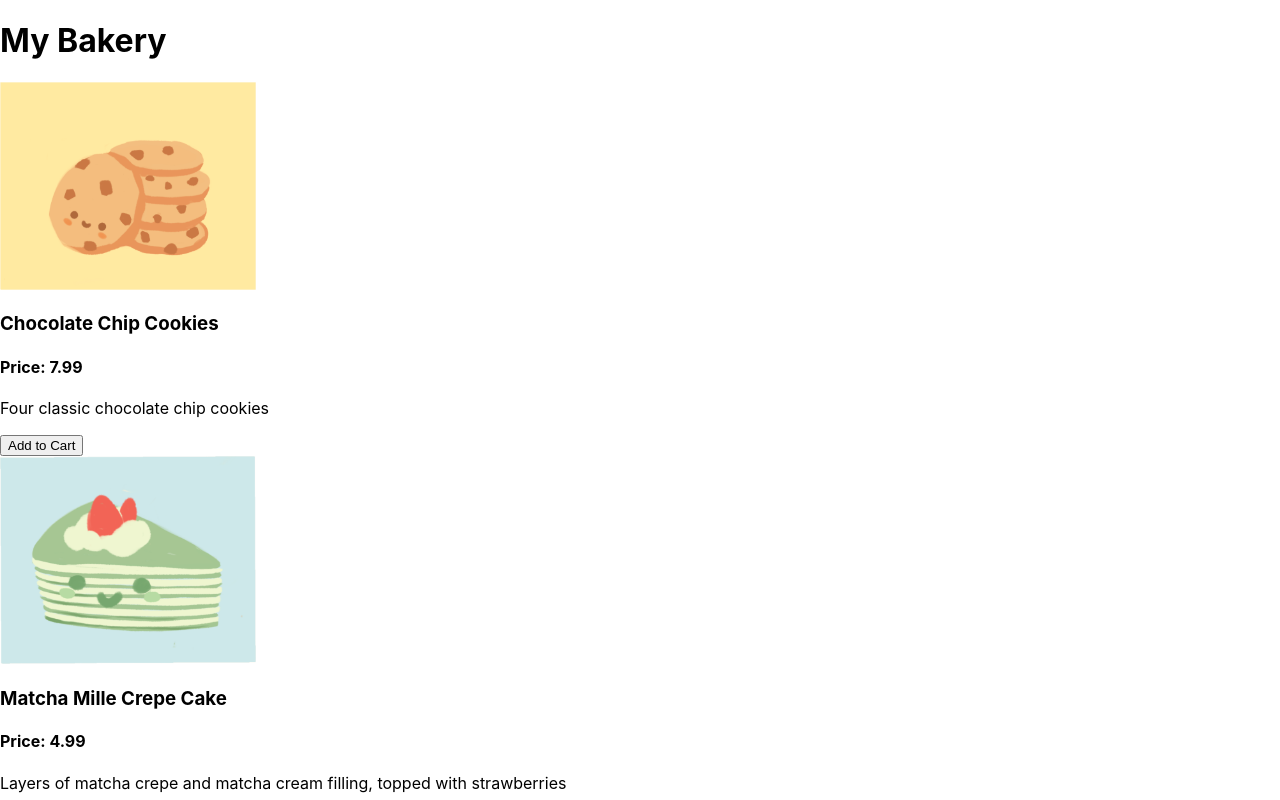
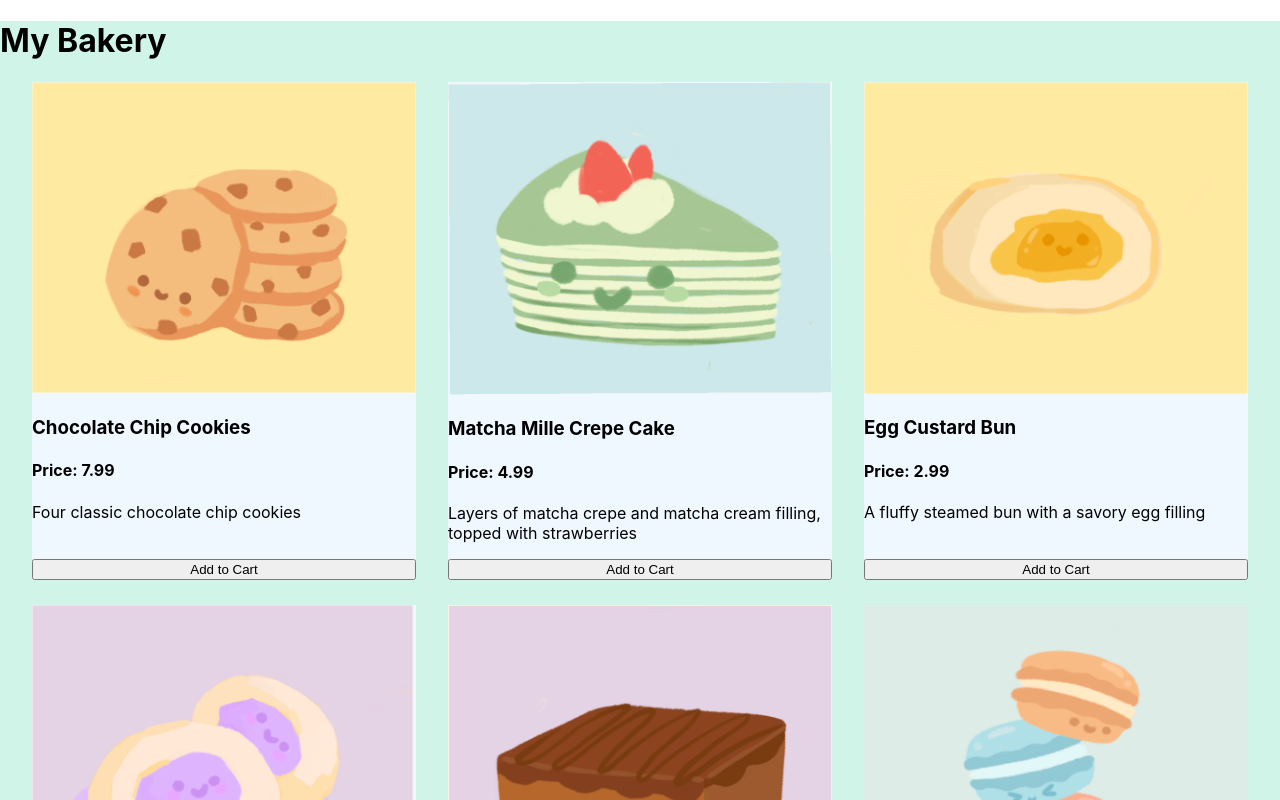
Before and after one commit to CatherinaNiu/react-studio, a React (Create React App) app: page / in a window 1280 px wide. Shown: the top 800 px of the page. Built offline with nearby package versions, Linux system fonts and the light colour scheme.

Commit message:
no no touch square now

```diff
--- a/src/App.css
+++ b/src/App.css
@@ -1,9 +1,22 @@
 /* Add styling for your page here */
 
 .App {
+    width: 100%;
+    background-color:rgb(208, 244, 232);
 
 }
 
-.BakeryItem {
+.singleBakeryItem {
+    width: 30%;
+    background-color:aliceblue;
+    margin-bottom: 2vw;
+    display:flex;
+    flex-direction: column;
+    justify-content: space-between;
+}
 
+#items {
+    display: flex;
+    flex-wrap: wrap;
+    justify-content: space-evenly;
 }
--- a/src/App.js
+++ b/src/App.js
@@ -18,10 +18,10 @@ function App() {
   return (
     <div className="App">
       <h1>My Bakery</h1> {/* TODO: personalize your bakery (if you want) */}
-
+      <div id="items">
       {bakeryData.map((item, index) => ( // TODO: map bakeryData to BakeryItem components
         //<p>{item.name}</p>
-        <div>
+        <div class="singleBakeryItem">
           {singleBakeryItem(item)}
           <button onClick={() =>
           {
@@ -59,6 +59,7 @@ function App() {
           </button>
         </div>
       ))}
+      </div>
 
       <div>
         <h2>Cart</h2>
--- a/src/components/BakeryItem.js
+++ b/src/components/BakeryItem.js
@@ -3,7 +3,7 @@
 export default function singleBakeryItem(item) {
     return (
         <div>
-            {<img style={{width:"20%"}} src={item.image} />}
+            {<img style={{width:"100%"}} src={item.image} />}
             <h3>{item.name}</h3>
             <h4>Price: {item.price}</h4>
             <p>{item.description}</p>
```
